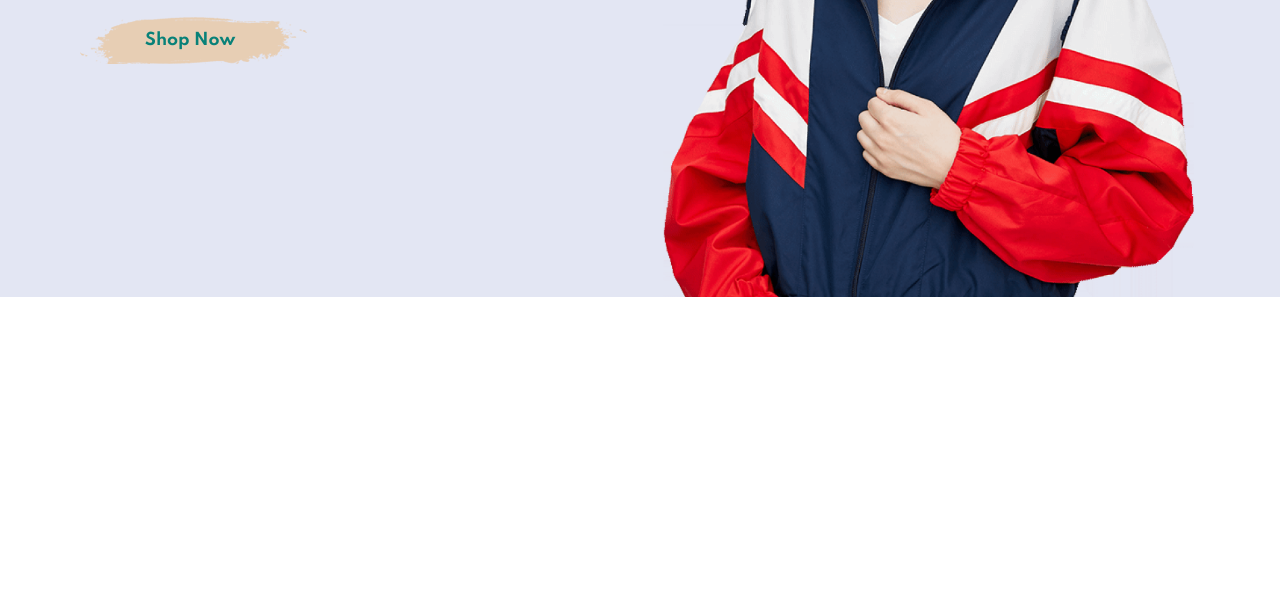
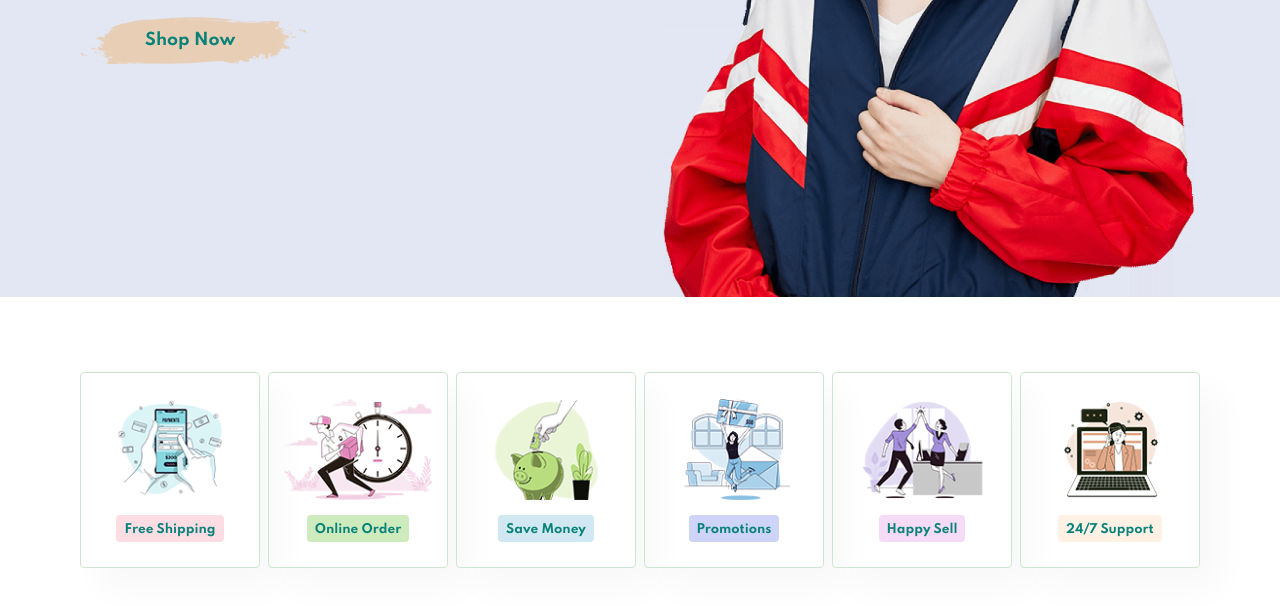
Before and after one commit to roziannn/Aerolix-Drone, a plain HTML site: page index.html in a window 1280 px wide. Shown: the part 508-1114 px from the top of the page. Before the commit the page ends 805 px from the top, so only its background shows below. Drawn offline with Linux system fonts and the light colour scheme.

Commit message:
add features sect

```diff
--- a/index.html
+++ b/index.html
@@ -43,6 +43,33 @@
             <button>Shop Now</button>
         </section>
 
+        <section id="feature" class="section-p1">
+            <div class="fe-box">
+                <img src="img/features/f1.png" alt="">
+                <h6>Free Shipping</h6>
+            </div>
+            <div class="fe-box">
+                <img src="img/features/f2.png" alt="">
+                <h6>Online Order</h6>
+            </div>
+            <div class="fe-box">
+                <img src="img/features/f3.png" alt="">
+                <h6>Save Money</h6>
+            </div>
+            <div class="fe-box">
+                <img src="img/features/f4.png" alt="">
+                <h6>Promotions</h6>
+            </div>
+            <div class="fe-box">
+                <img src="img/features/f5.png" alt="">
+                <h6>Happy Sell</h6>
+            </div>
+            <div class="fe-box">
+                <img src="img/features/f6.png" alt="">
+                <h6>24/7 Support</h6>
+            </div>
+        </section>
+
         <script src="script.js"></script>
     </body>
 
--- a/style.css
+++ b/style.css
@@ -44,8 +44,8 @@ p {
   padding: 40px 80px;
 }
 
-.section-m1 {
-  margin: 40px 0;
+.section-p1 {
+  margin: 20px 0;
 }
 
 body {
@@ -132,3 +132,55 @@ body {
   font-weight: 700;
   font-size: 16px;
 }
+
+#feature{
+  display: flex;
+  align-items: center;
+  justify-content: space-between;
+  flex-wrap: wrap;
+}
+
+#feature .fe-box{
+  width: 180px;
+  text-align: center;
+  padding: 25px 15px;
+  box-shadow: 20px 20px 34px rgba(0,0,0,0.03);
+  border: 1px solid #cce7d0;
+  border-radius: 4px;
+  margin: 15px 0;
+}
+
+#feature .fe-box:hover{
+  box-shadow: 10px 10px 54px rgba(70,62,221,0.1);
+}
+
+#feature .fe-box img{
+    width: 100%;
+    margin-bottom: 10px;
+}
+
+#feature .fe-box h6{
+  display: inline-block;
+  padding: 9px 8px 6px 8px;
+  line-height: 1;
+  border-radius: 4px;
+  color: #088178;
+  background-color: #fddde4;
+}
+
+/* text highlight color */
+#feature .fe-box:nth-child(2) h6{
+  background-color: #cdebbc;
+}
+#feature .fe-box:nth-child(3) h6{
+  background-color: #d1e8f2;
+}
+#feature .fe-box:nth-child(4) h6{
+  background-color: #cdd4f8;
+}
+#feature .fe-box:nth-child(5) h6{
+  background-color: #f6dbf6;
+}
+#feature .fe-box:nth-child(6) h6{
+  background-color: #fff2e5;
+}
```
